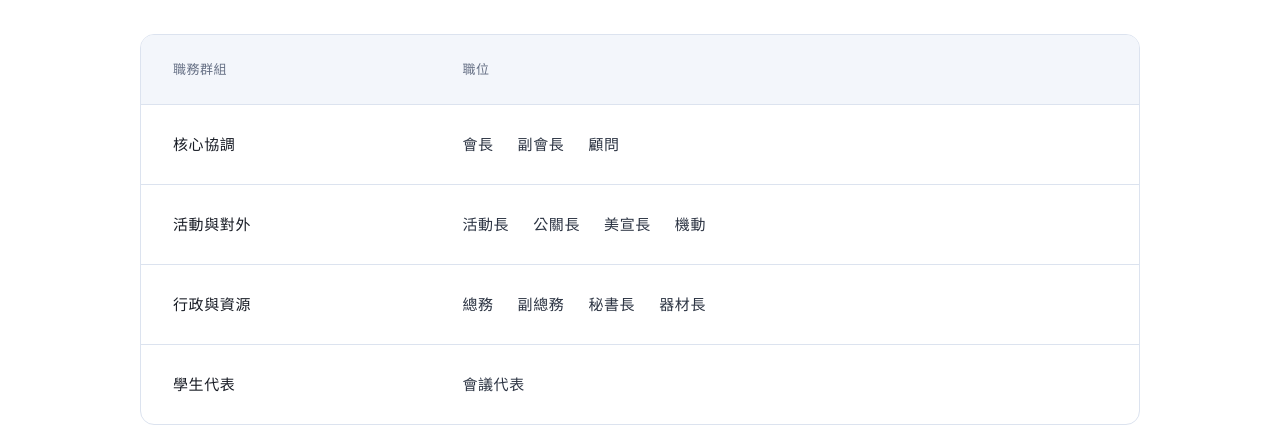
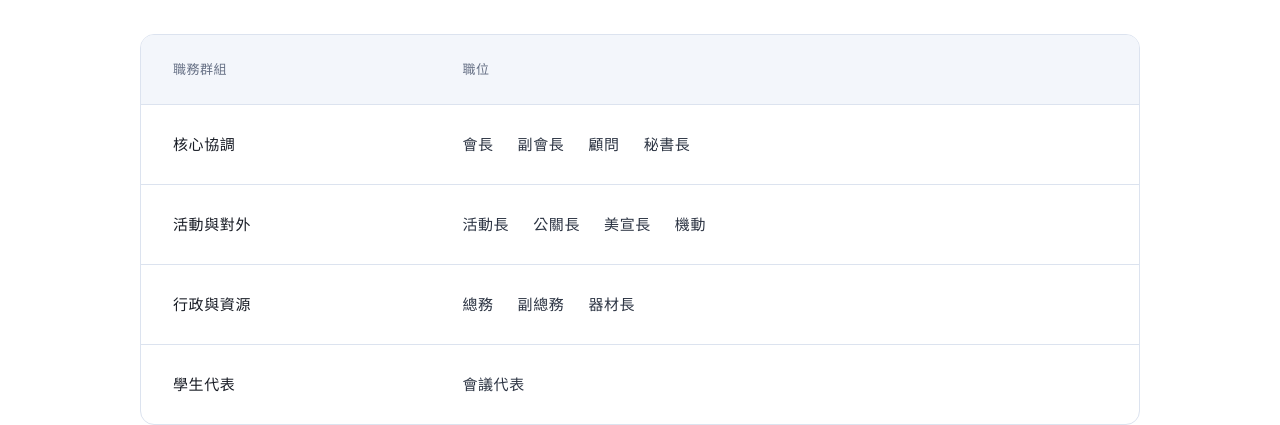
Before and after one commit to CGUAISA/CGUAISA.github.io, a React (Vite) app: page / in a window 1280 px wide. Shown: the part 4260-4685 px from the top of the page. Built offline with nearby package versions, Linux system fonts and the light colour scheme.

Commit message:
Move secretary general to core coordination

```diff
--- a/src/App.tsx
+++ b/src/App.tsx
@@ -84,13 +84,13 @@ const leadershipRoles = [
   { role: '會長', group: '核心協調' },
   { role: '副會長', group: '核心協調' },
   { role: '顧問', group: '核心協調' },
+  { role: '秘書長', group: '核心協調' },
   { role: '活動長', group: '活動與對外' },
   { role: '公關長', group: '活動與對外' },
   { role: '美宣長', group: '活動與對外' },
   { role: '機動', group: '活動與對外' },
   { role: '總務', group: '行政與資源' },
   { role: '副總務', group: '行政與資源' },
-  { role: '秘書長', group: '行政與資源' },
   { role: '器材長', group: '行政與資源' },
   { role: '會議代表', group: '學生代表' },
 ];
```
